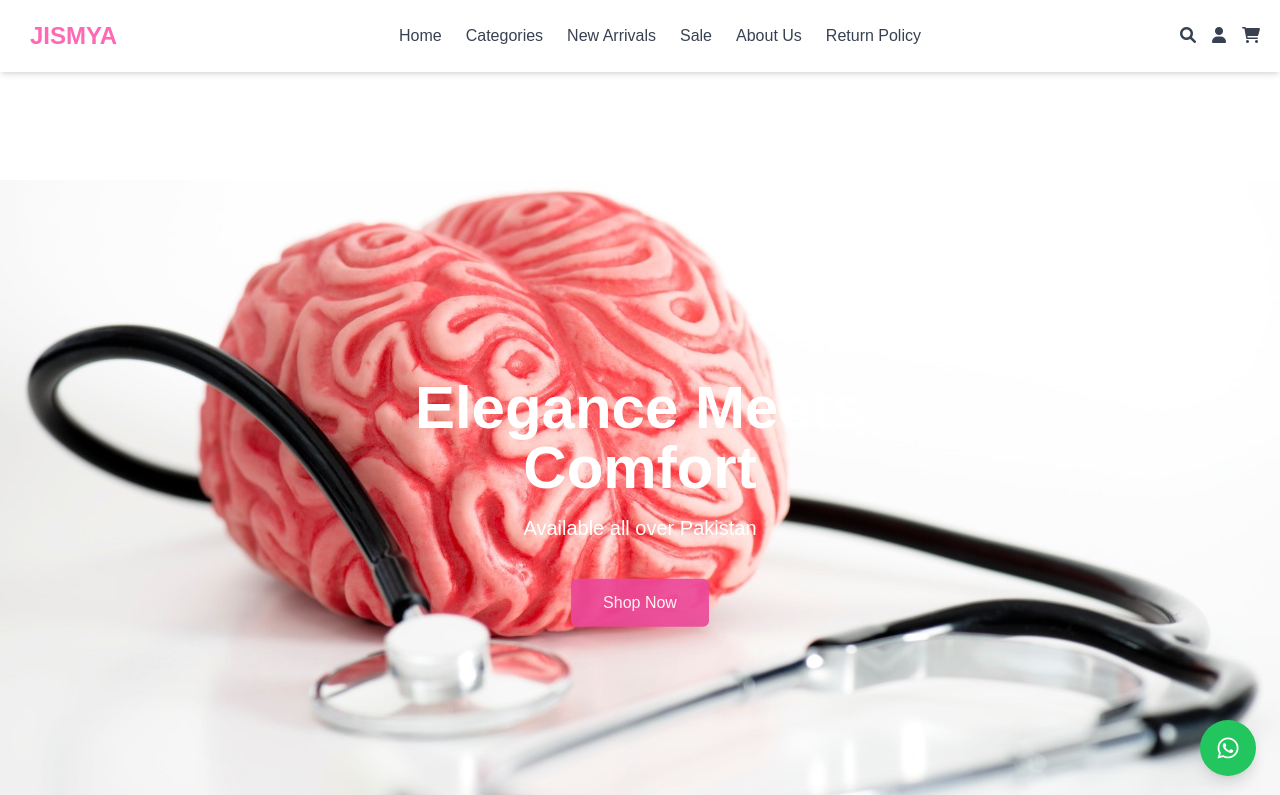
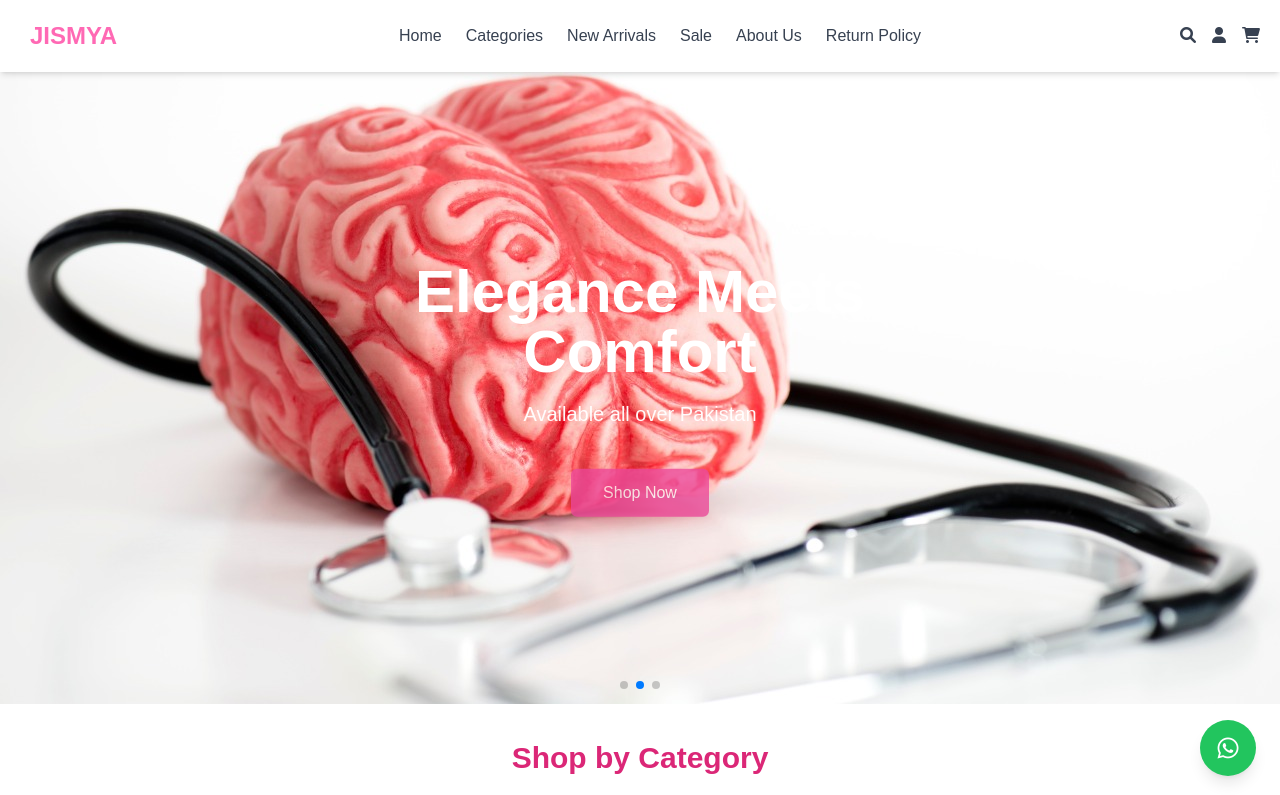
Before and after one commit to rahmatshah1310/jismyanew, a Next.js app: page / in a window 1280 px wide. Shown: the top 795 px of the page. Built offline with nearby package versions, Linux system fonts and the light colour scheme.

Commit message:
removing calculate styling

```diff
--- a/src/app/authlayout.js
+++ b/src/app/authlayout.js
@@ -11,7 +11,7 @@ export default function AuthLayout({ children }) {
     return (
         <>
             {!hideLayout && <Header />}
-            <main className="bg-white pt-[calc(100px+1rem)]">
+            <main className="bg-white">
                 {children}
             </main>
 
```
